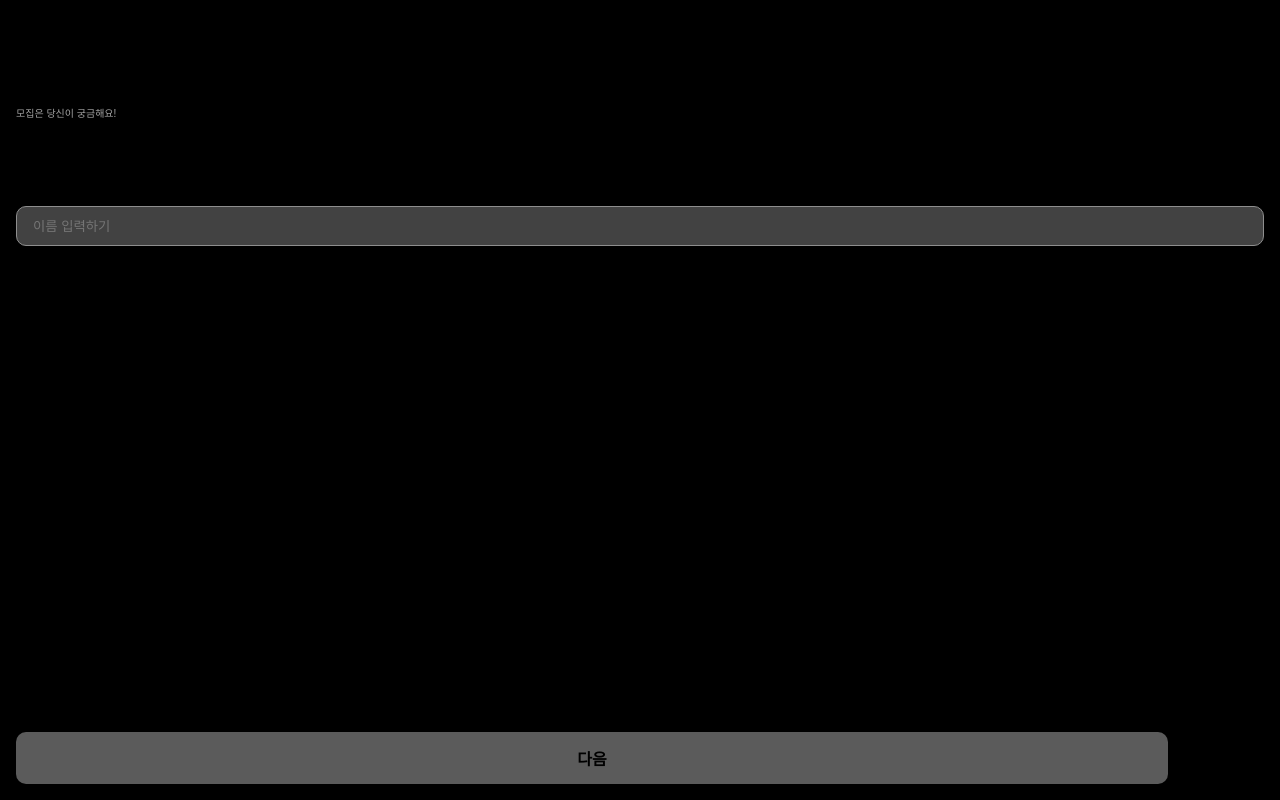
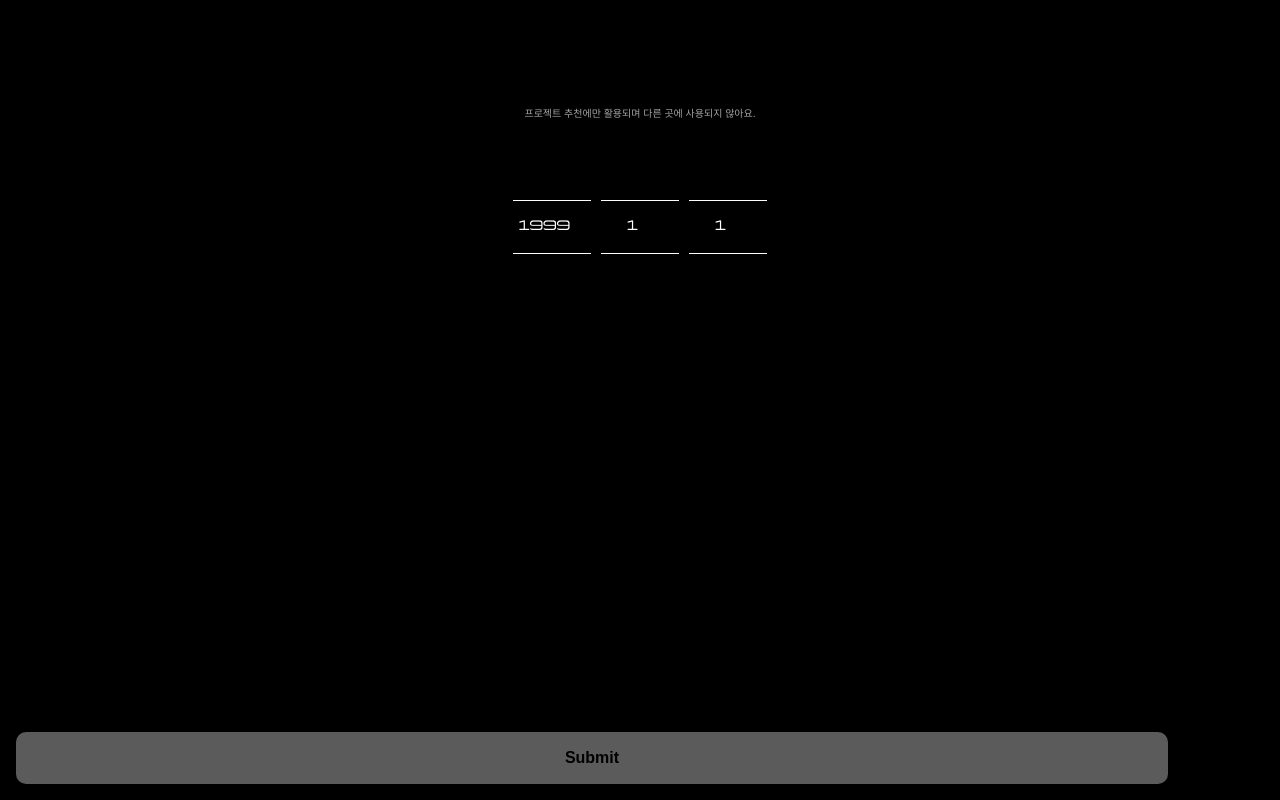
Before and after one commit to eunji9128/mozip_project, a React (Create React App) app: page / in a window 1280 px wide. Built offline with nearby package versions, Linux system fonts and the light colour scheme; a web font is replaced by a local one.

Commit message:
feat: signup - birth 컴포넌트 구현 & 생년월일 넘버 처리 필요

```diff
--- a/package.json
+++ b/package.json
@@ -6,6 +6,7 @@
     "@testing-library/jest-dom": "^5.16.5",
     "@testing-library/react": "^13.4.0",
     "@testing-library/user-event": "^13.5.0",
+    "lodash": "^4.17.21",
     "react": "^18.2.0",
     "react-dom": "^18.2.0",
     "react-router-dom": "^6.11.0",
--- a/src/App.css
+++ b/src/App.css
@@ -36,3 +36,8 @@
     transform: rotate(360deg);
   }
 }
+
+@font-face {
+  font-family: "yapari";
+  src: url("./fonts/yapari.ttf") format("truetype");
+}
--- a/src/App.js
+++ b/src/App.js
@@ -1,3 +1,4 @@
+import './App.css';
 import Nav from './components/Nav';
 import { SignupBirth, SignupName } from './components/Signup';
 
@@ -5,7 +6,8 @@ function App() {
   return (
     <div className="App">
       <Nav />
-      <SignupName />
+      {/* <SignupName /> */}
+      <SignupBirth />
     </div>
   );
 }
--- /dev/null
+++ b/src/components/LockForm.js
@@ -0,0 +1,80 @@
+import { useState } from "react";
+import styled from "styled-components";
+import _ from "lodash";
+
+function LockForm() {
+    const [numbers, setNumbers] = useState([1999, 1, 1]);
+
+    const handleNumberChange = _.throttle((index, value) => {
+        setNumbers((prevNumbers) => {
+            const newNumbers = [...prevNumbers];
+            switch (index) {
+                case 0:
+                    newNumbers[index] = value;
+                case 1:
+                    newNumbers[index] = value % 12 + 1;
+                    console.log(index, newNumbers[index]);
+                case 2:
+                    newNumbers[index] = value % 31 + 1;
+            }
+            return newNumbers;
+        });
+    }, 10000);
+
+    const handleSubmit = (e) => {
+        e.preventDefault();
+        // 입력된 숫자 값 처리
+        console.log(numbers.join(""));
+    };
+
+    return (
+        <form onSubmit={handleSubmit}>
+            <Box>
+                {numbers.map((number, index) => (
+                    <StyledInput
+                        type="number"
+                        key={index}
+                        value={number}
+                        onChange={(e) => handleNumberChange(index, e.target.value)}
+                    />
+                ))}
+            </Box>
+            <StyledBtn type="submit">Submit</StyledBtn>
+        </form>
+    );
+}
+
+const Box = styled.div`
+    width: 100%;
+    display: flex;
+    justify-content: center;
+    margin-top: 80px;
+`
+
+const StyledInput = styled.input`
+    width: 78px;
+    height: 54px;
+    margin: 0 5px;
+    text-align: center;
+    background-color: #000000;
+    color: #ffffff;
+    border: solid 1px #ffffff;
+    border-width: 1px 0;
+    font-family: "yapari";
+`
+
+const StyledBtn = styled.button`
+    width: 90%;
+    height: 52px;
+    background-color: #5b5b5b;
+    border: none;
+    border-radius: 10px;
+    position: absolute;
+    left:0;
+    bottom: 0;
+    margin: 16px;
+    font-size: 16px;
+    font-weight: bold;
+`
+
+export default LockForm
--- a/src/components/Nav.js
+++ b/src/components/Nav.js
@@ -3,7 +3,7 @@ import styled from "styled-components";
 const Nav = () => {
     return (
         <Container>
-            <span class="material-symbols-outlined">
+            <span className="material-symbols-outlined">
                 chevron_left
             </span>
         </Container>
--- a/src/components/Signup.js
+++ b/src/components/Signup.js
@@ -1,4 +1,5 @@
 import styled from "styled-components";
+import LockForm from "./LockForm";
 
 export const SignupName = () => {
     return (
@@ -13,7 +14,12 @@ export const SignupName = () => {
 
 export const SignupBirth = () => {
     return (
-        <h1>Signup birth</h1>
+        <Container>
+            <h1>생년월일을 입력해주세요</h1>
+            <Content>프로젝트 추천에만 활용되며 다른 곳에 사용되지 않아요.</Content>
+            <LockForm />
+            {/* <StyledBtn>다음</StyledBtn> */}
+        </Container>
     )
 };
 
```
Also changed, not shown: src/fonts/yapari.ttf (added), 1 other file (tests, documents, lock files or other folders).
